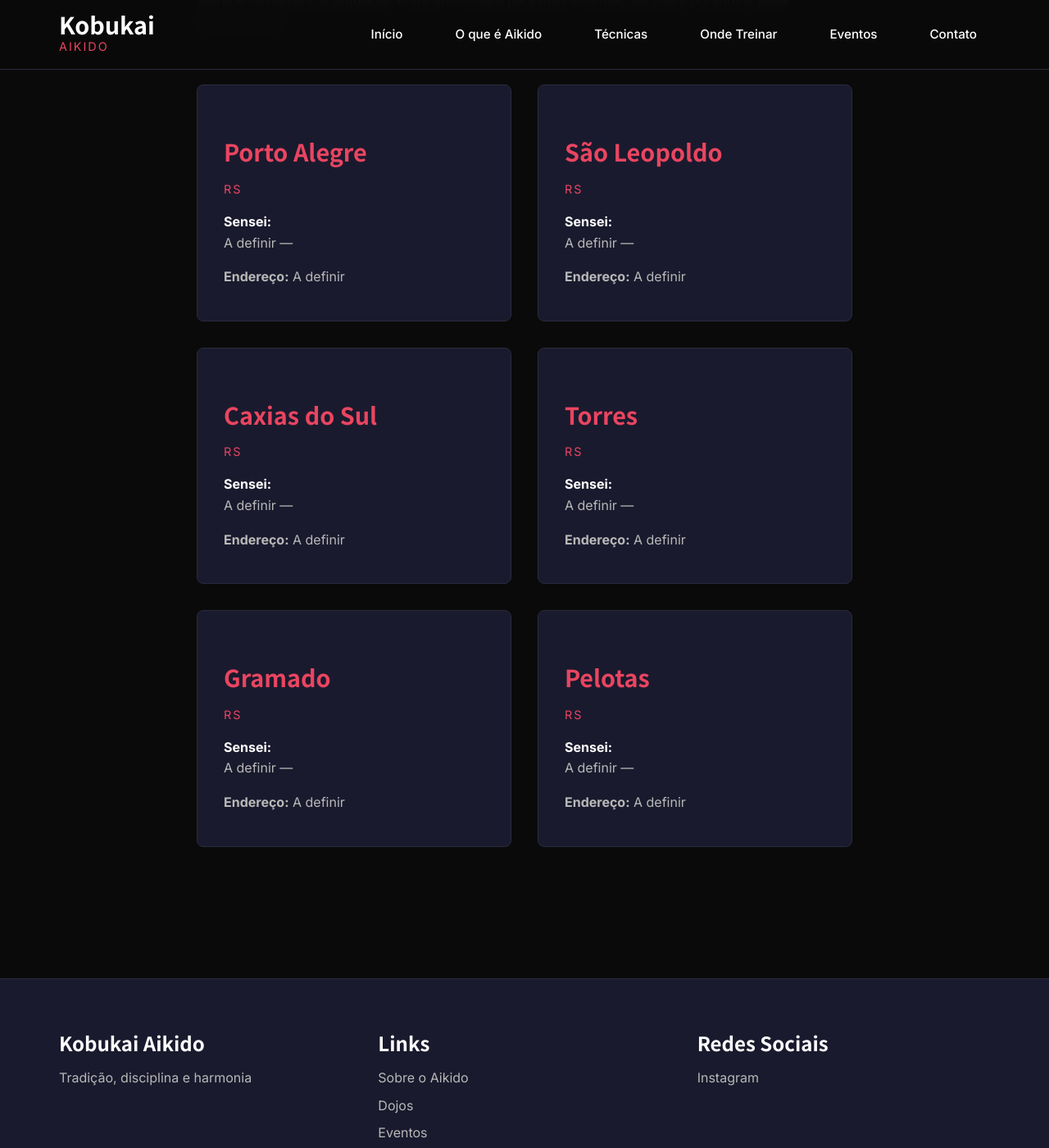
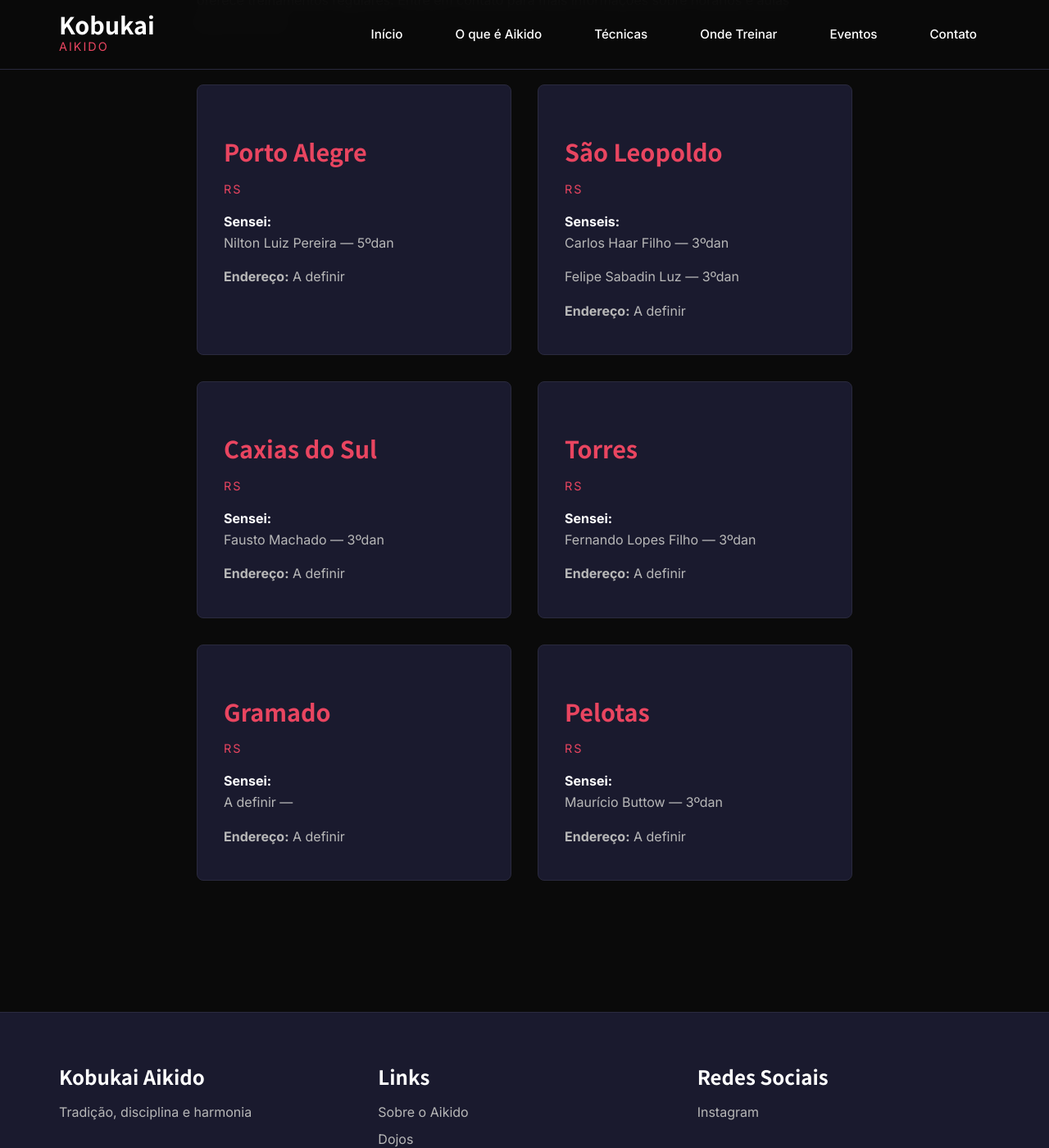
Before and after one commit to paulodiovani/kobukai-aikido, a Jekyll site: the page built from pages/dojos.md, in a window 1280 px wide and 1400 px high, scrolled down 511 px. Shown: the whole window at 82% size. Built offline with Jekyll 4.4.1, drawn with Linux system fonts in a browser that asks for light colours.

Commit message:
Add Sansuikai and Hombu Dojo links and update dojo senseis

```diff
--- a/_data/dojos.yml
+++ b/_data/dojos.yml
@@ -2,8 +2,8 @@
   estado: "RS"
   nome: "Kobukai Aikido Porto Alegre"
   senseis:
-    - nome: "A definir"
-      graduacao: ""
+    - nome: "Nilton Luiz Pereira"
+      graduacao: "5ºdan"
   instagram: ""
   endereco: "A definir"
   telefone: ""
@@ -14,8 +14,10 @@
   estado: "RS"
   nome: "Kobukai Aikido São Leopoldo"
   senseis:
-    - nome: "A definir"
-      graduacao: ""
+    - nome: "Carlos Haar Filho"
+      graduacao: "3ºdan"
+    - nome: "Felipe Sabadin Luz"
+      graduacao: "3ºdan"
   instagram: "@saoleopoldokobukai"
   endereco: "A definir"
   telefone: ""
@@ -26,8 +28,8 @@
   estado: "RS"
   nome: "Kobukai Aikido Caxias do Sul"
   senseis:
-    - nome: "A definir"
-      graduacao: ""
+    - nome: "Fausto Machado"
+      graduacao: "3ºdan"
   instagram: "@aikidocaxiasdosul"
   endereco: "A definir"
   telefone: ""
@@ -38,8 +40,8 @@
   estado: "RS"
   nome: "Kobukai Aikido Torres"
   senseis:
-    - nome: "A definir"
-      graduacao: ""
+    - nome: "Fernando Lopes Filho"
+      graduacao: "3ºdan"
   instagram: ""
   endereco: "A definir"
   telefone: ""
@@ -62,8 +64,8 @@
   estado: "RS"
   nome: "Kobukai Aikido Pelotas"
   senseis:
-    - nome: "A definir"
-      graduacao: ""
+    - nome: "Maurício Buttow"
+      graduacao: "3ºdan"
   instagram: ""
   endereco: "A definir"
   telefone: ""
```
Also changed, not shown: pages/aikido.md (+16 -0 lines).
